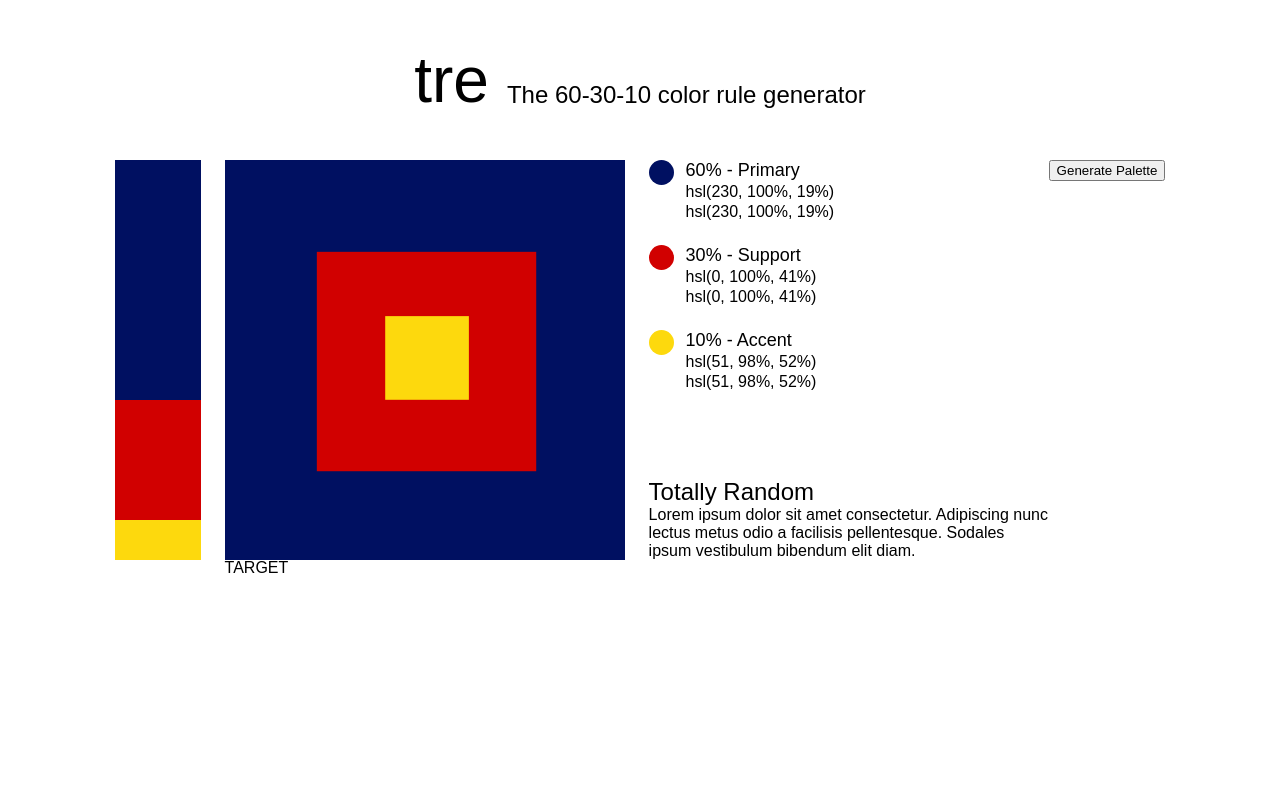
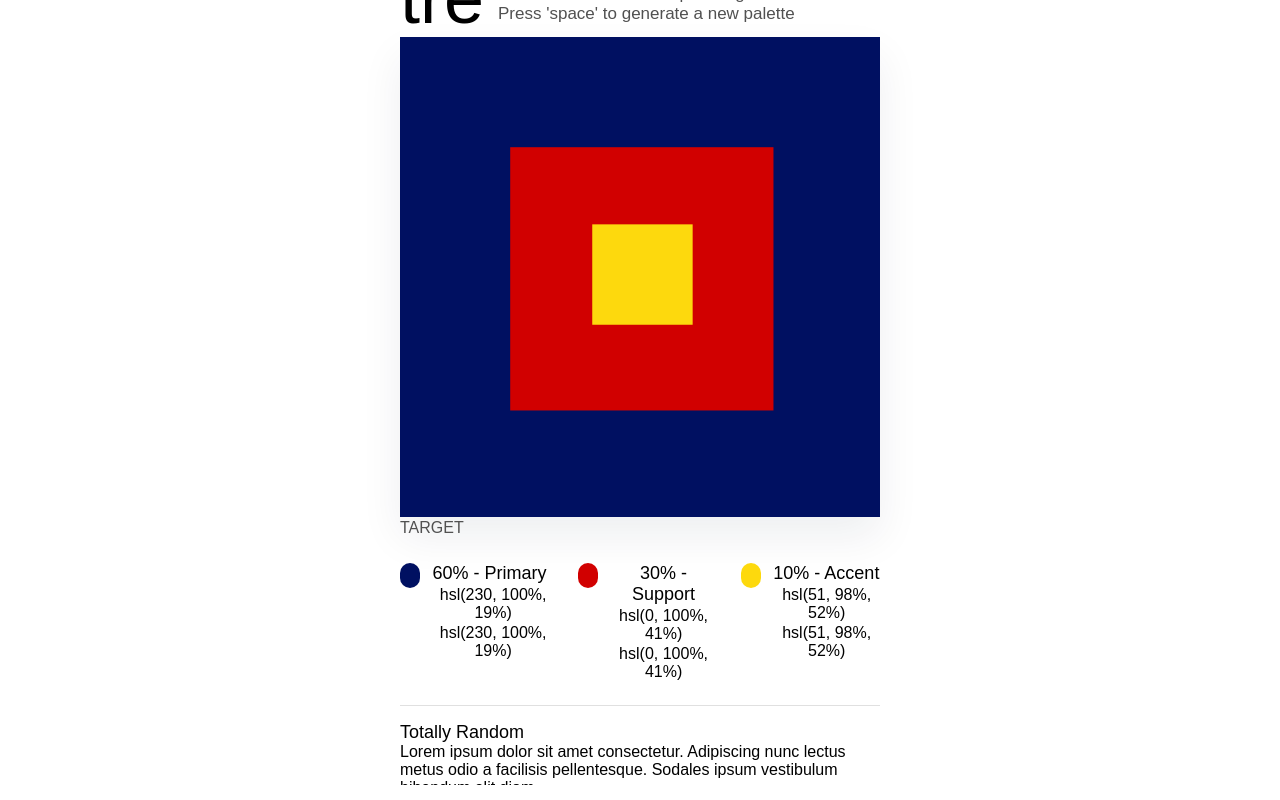
Before and after one commit to or-yak/tre, a React (Create React App) app: page / in a window 1280 px wide. Built offline with nearby package versions, Linux system fonts and the light colour scheme.

Commit message:
redisign

```diff
--- a/src/App.css
+++ b/src/App.css
@@ -2,28 +2,38 @@
 
 .App {
   text-align: center;
-  font-family: "Jost", sans-serif;
+
+
+  font-family: "DM Sans", sans-serif;
   font-optical-sizing: auto;
+
+
+  display: flex;
+  align-items: center;
+  flex-direction: column;
+  justify-content: center;
+  height: 100vh;
+  width: 100vw;
+  overflow: hidden;
+  margin-top: -15px;
 }
 
 .output-container {
   display: flex;
-  flex-direction: row;
+  flex-direction: column;
   align-items: flex-start;
   justify-content: center;
-  height: 50vh;
 }
 
-@import url('https://fonts.googleapis.com/css2?family=Jost:ital,wght@0,100..900;1,100..900&display=swap');
-
+@import url('https://fonts.googleapis.com/css2?family=DM+Sans:ital,opsz,wght@0,9..40,100..1000;1,9..40,100..1000&display=swap');
 /* vertical palette */
 
-.vertical-palette {
+/* .vertical-palette {
   display: flex;
   flex-direction: column;
   width: 86px;
-  height: 50vh;
-}
+  height: 60vh;
+} */
 
 /* illustration  */
 
@@ -33,27 +43,34 @@
   flex-direction: column;
   align-items: flex-start;
   justify-content: center;
-    margin-left: 24px;
+  margin-top: 14px;
 }
 
 .illustration-name {
   text-align: start;
-  margin-top: -1px;
+  margin-top: 2px;
+  font-size: 16px;
+  color: #515151;
+  font-weight: 300;
+
 }
 
 .illustration {
-  height: 50vh;
-  width: 50vh;
+  height: 60vh;
+  width: 60vh;
 
+  box-shadow: 0px 20px 40px #05203A12;
 }
 
 /* color tags  */
 
 .color-tags {
   display: flex;
-  flex-direction: column;
+  flex-direction: row;
   align-items: flex-start;
+  justify-content: space-between;
   gap: 24px;
+  width: 60vh;
 
 }
 .color-tag {
@@ -89,27 +106,32 @@
 /* info container and method  */
 
 .info-container {
-  margin-left: 24px;
-  width: 400px;
-  height: 50vh;
+  width: 60vh;
   display: flex;
   flex-direction: column;
   align-items: flex-start;
   justify-content: space-between;
+  margin-top: 10px;
 }
-
+hr {
+  width: 100%;
+  border: none;
+  border-top: 1px solid #e0e0e0;
+  margin: 16px 0;
+}
 .method-container {
   display: flex;
   flex-direction: column;
   align-items: flex-start;
   justify-content: flex-start;
   margin: 0;
+  margin-top: 8px;
 
 }
 
 .method-title {
-  font-size: 24px;
-  font-weight: 400;
+  font-size: 18px;
+  font-weight: 500;
   margin: 0;
 }
 
@@ -126,19 +148,23 @@
   display: flex;
   flex-direction: row;
   align-items: center;
-  justify-content: center;
+  justify-content: flex-start;
+  width: 60vh;
+  height: 50px;
 
 }
 
 .tre {
-  font-size: 64px;
+  font-size: 72px;
   font-weight: 400;
 
 }
 
 .info {
-  font-size: 24px;
+  font-size: 17px;
   font-weight: 300;
-  margin-left: 18px;
-  margin-top: 50px;
+  margin-left: 14px;
+  color: #515151;
+  margin-top: 26px;
+  text-align: left;
 }
--- a/src/App.js
+++ b/src/App.js
@@ -11,10 +11,9 @@ function App() {
     <div className="App">
       <div className='header'>
         <h1 className='tre'>tre</h1>
-        <h2 className='info'>The 60-30-10 color rule generator</h2>
+        <h2 className='info'>The 60-30-10 rule color palette generator<br/> Press 'space' to generate a new palette</h2>
       </div>
         <div className='output-container'>
-          <VerticalPalette colors={colors} />
           <Illustration colors={colors}/>
           <div className='info-container'>
              <div className='color-tags'>
@@ -24,12 +23,13 @@ function App() {
               </div>
 
               <div className='method-container'>
+                <hr/>
                 <h3 className='method-title'>Totally Random</h3>
                 <p className='method-info'>Lorem ipsum dolor sit amet consectetur. Adipiscing nunc lectus metus odio a facilisis pellentesque. Sodales ipsum vestibulum bibendum elit diam. </p>
               </div>
 
         </div>
-        <button>Generate Palette</button>
+
 
     </div>
     </div>
--- a/src/nodes/Illustration.js
+++ b/src/nodes/Illustration.js
@@ -1,5 +1,6 @@
 import React from 'react'
 import { formatColor } from '../ColorMethods'
+
 
 export default function Illustration({colors}) {
   return (
@@ -10,6 +11,7 @@ export default function Illustration({colors}) {
 <rect x="157" y="153" width="82" height="82" fill={formatColor(colors[2])}/>
 </svg>
     <p className='illustration-name'>TARGET</p>
+
     </div>
 
   )
```
